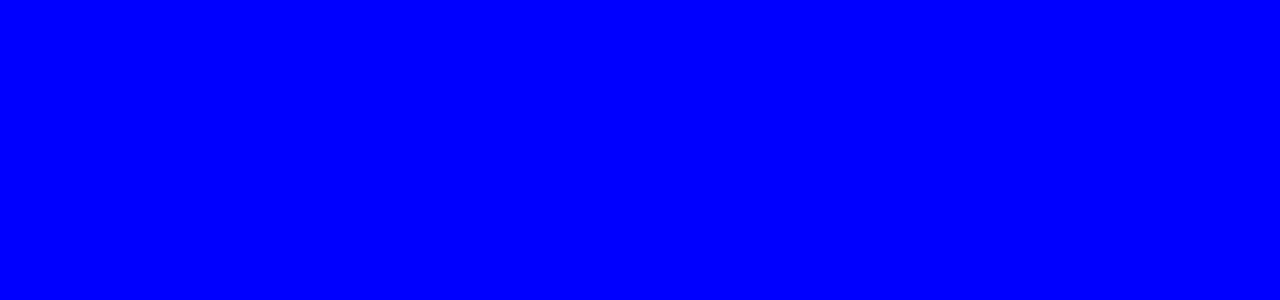
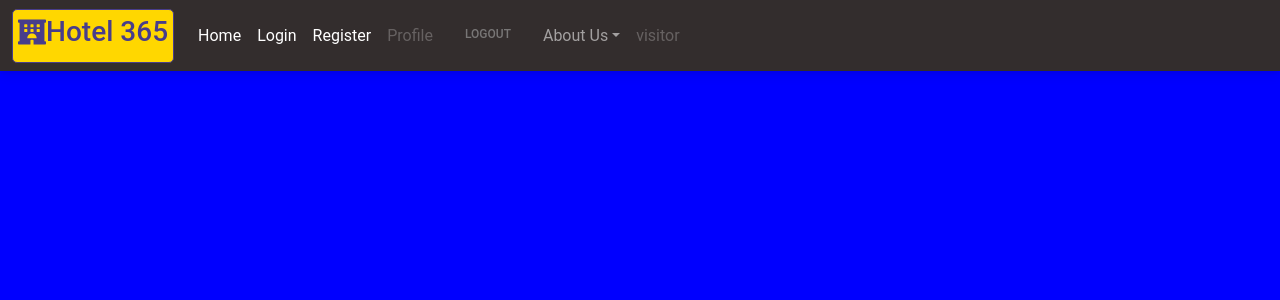
Before and after one commit to HF-exp-2-pi-i-x/MERN-hotel-booking-project, a React (Vite) app in the folder client/: page /profile in a window 1280 px wide. Before the commit this address had no page. Shown: the top 300 px of the page. Built offline with nearby package versions, Linux system fonts and the light colour scheme.

Commit message:
add profile page

```diff
--- a/client/src/App.jsx
+++ b/client/src/App.jsx
@@ -5,6 +5,8 @@
 import Hotel from './pages/hotel/Hotel';
 import Login from "./pages/login/Login";
 import Register from "./pages/register/Register";
+import Profile from "./pages/profile/Profile";
+
 
 
 function App() {
@@ -17,6 +19,7 @@
         <Route path="/hotels/:id" element={<Hotel/>}/>
         <Route path="/login" element={<Login/>}/>
         <Route path="/register" element={<Register/>}/>
+        <Route path="/profile" element={<Profile/>}/>
       </Routes>
     </BrowserRouter>
   )
--- a/client/src/components/navbar/Navbar.jsx
+++ b/client/src/components/navbar/Navbar.jsx
@@ -40,6 +40,9 @@
                   <a href="/register" className={user?"nav-link disabled":"nav-link active"}>Register</a>
                 </li>
                 <li className="nav-item">
+                  <a href="/profile" className={user?"nav-link active":"nav-link disabled"}>Profile</a>
+                </li>
+                <li className="nav-item">
                   <button
                   className={user?"btn btn-link":"btn btn-link disabled"}
                   onClick={()=>{
--- /dev/null
+++ b/client/src/pages/profile/Profile.jsx
@@ -0,0 +1,45 @@
+import Navbar from "../../components/navbar/Navbar";
+import useFetch from "../../hooks/useFetch";
+import { useContext } from "react";
+import { AuthContext } from "../../context/AuthContext";
+
+const Profile = () => {
+
+  const {user} = useContext(AuthContext);
+
+  console.log(user);
+
+  const rows = [];
+
+  for(const key in user){
+    rows.push([key,user[key]]);
+  }
+
+  console.log(rows);
+
+  return (
+    <>
+      <Navbar/>
+      <div className="container-fluid mt-3">
+          {rows.map(row=>{
+            const rowStyle = {border:"1px black solid"};
+            const colStyle = {borderLeft:"1px black solid"};
+
+            return (
+
+              <div className="row bg-info" style={rowStyle} >
+                <div className="col text-center fs-5">
+                  {row[0]}
+                </div>
+                <div className="col text-center fs-5" style={colStyle}>
+                  {row[1]}
+                </div>
+              </div>
+            )
+          })}
+      </div>
+    </>
+  )
+}
+
+export default Profile;
--- a/client/src/pages/register/Register.jsx
+++ b/client/src/pages/register/Register.jsx
@@ -18,16 +18,28 @@
 
   const navigate = useNavigate();
 
+  const validatePassword = (password) => {
+    const re = /^(?=.*\d)(?=.*[a-z])(?=.*[A-Z])(?=.*[a-zA-Z]).{8,}$/g;
+    return re.test(password);
+  };
+
   const handleChange = (e) => {
     setCredentials((prev)=>({...prev,[e.target.id]:e.target.value}));
   };
 
-  const handleClick = async (e) =>{
+  const handleClick =async (e) =>{
     e.preventDefault();
     try{
+      // valid pw in frontend
+      const {password} = credentials;
+      if(!validatePassword(password)){
+        throw new Error("Invalid password");
+      }
+
       await axios.post("/auth/register",credentials);
       alert("successfully register, navigate to login");
       navigate("/login");
+
     }catch(err){
       alert(err);
     }
```
